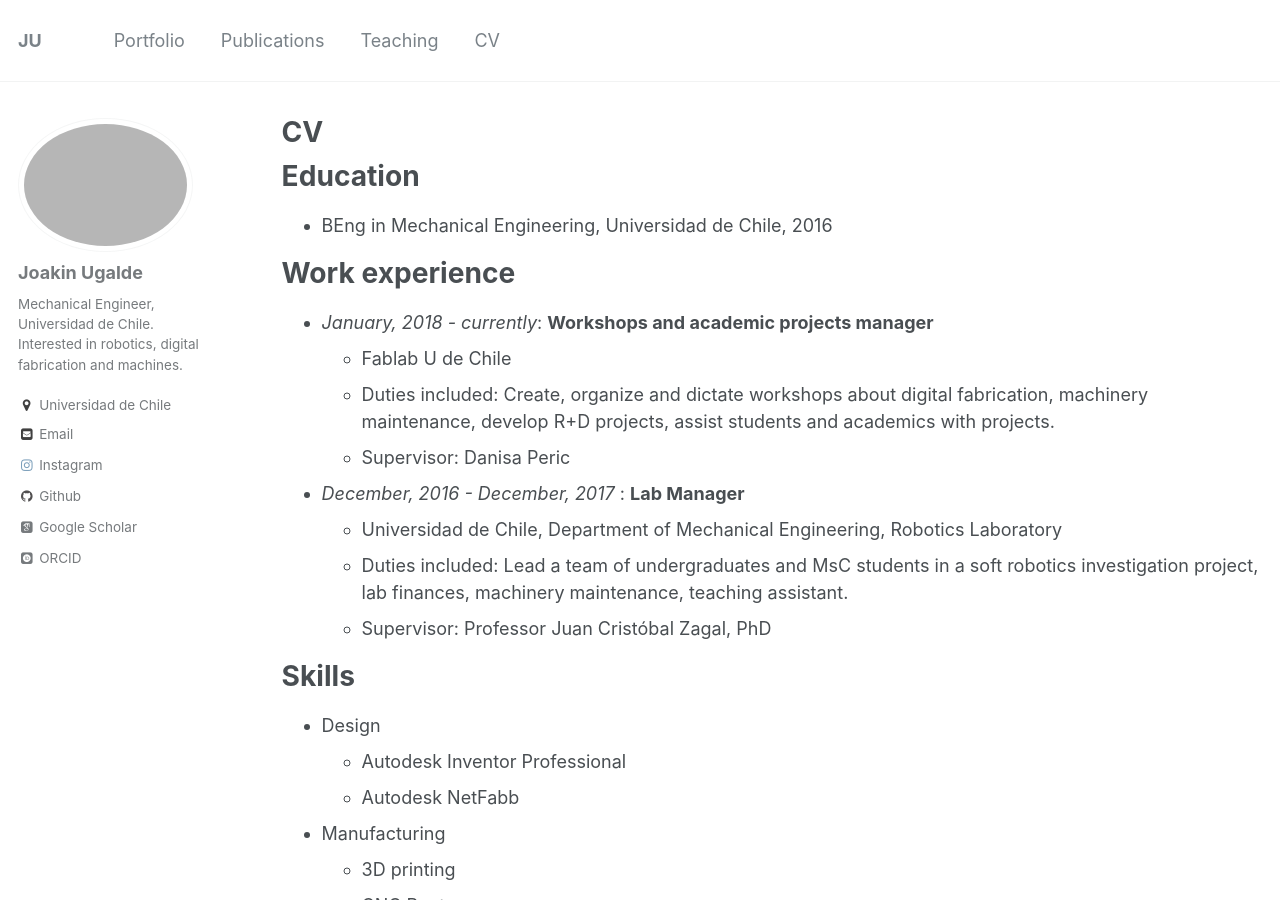
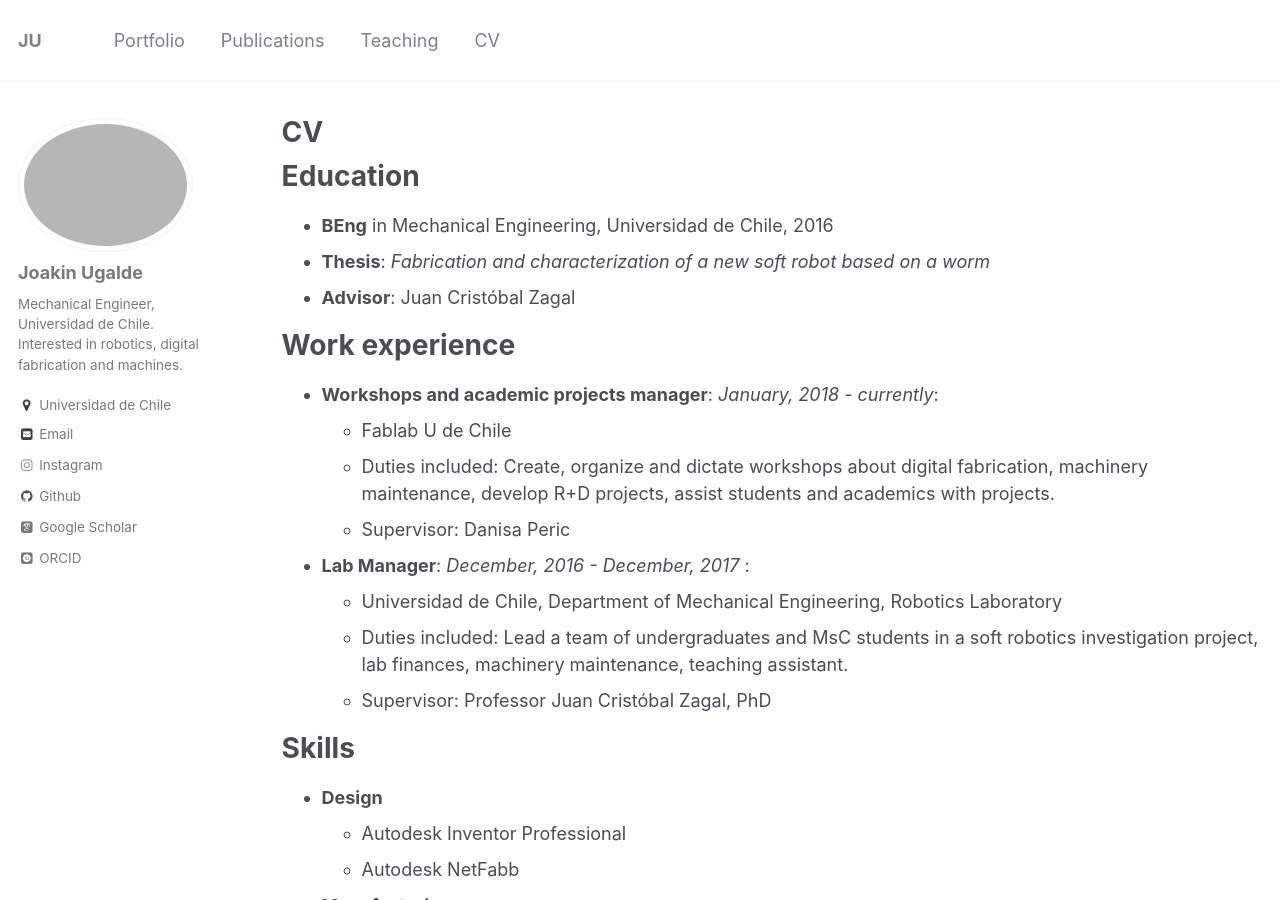
Before and after one commit to jkugalde/jkugalde.github.io, a Jekyll site: the page built from _pages/cv.md, in a window 1280 px wide and 900 px high. Built offline with Jekyll 4.4.1, drawn with Linux system fonts in a browser that asks for light colours; some web fonts are replaced.

Commit message:
Initial commit

```diff
--- a/_pages/cv.md
+++ b/_pages/cv.md
@@ -11,16 +11,18 @@ redirect_from:
 
 Education
 ======
-* BEng in Mechanical Engineering, Universidad de Chile, 2016
+* **BEng** in Mechanical Engineering, Universidad de Chile, 2016
+* **Thesis**: [<i>Fabrication and characterization of a new soft robot based on a worm</i>](http://repositorio.uchile.cl/handle/2250/146772)
+* **Advisor**: [Juan Cristóbal Zagal](https://scholar.google.com/citations?user=_tGqLIEAAAAJ&hl=es)
 
 Work experience
 ======
-* _January, 2018 - currently_: **Workshops and academic projects manager**
+* **Workshops and academic projects manager**: _January, 2018 - currently_:
   * Fablab U de Chile
   * Duties included: Create, organize and dictate workshops about digital fabrication, machinery maintenance, develop R+D projects, assist students and academics with projects.
   * Supervisor: Danisa Peric
 
-* _December, 2016 - December, 2017_ : **Lab Manager**
+* **Lab Manager**: _December, 2016 - December, 2017_ :
   * Universidad de Chile, Department of Mechanical Engineering, Robotics Laboratory
   * Duties included: Lead a team of undergraduates and MsC students in a soft robotics investigation project, lab finances, machinery maintenance, teaching assistant.
   * Supervisor: Professor Juan Cristóbal Zagal, PhD
@@ -28,20 +30,20 @@ Work experience
 
 Skills
 ======
-* Design
+* **Design**
   * Autodesk Inventor Professional
   * Autodesk NetFabb
-* Manufacturing
+* **Manufacturing**
   * 3D printing
   * CNC Router
   * Lathe
   * Mill
-* Programming
+* **Programming**
   * C++
   * Python
   * Latex
   * Matlab
-* Electronics
+* **Electronics**
   * Arduino
   * Eagle
 
```
Also changed, not shown: _teaching/brc.md (+5 -1 lines), _teaching/sumobot.md (+0 -2 lines).
